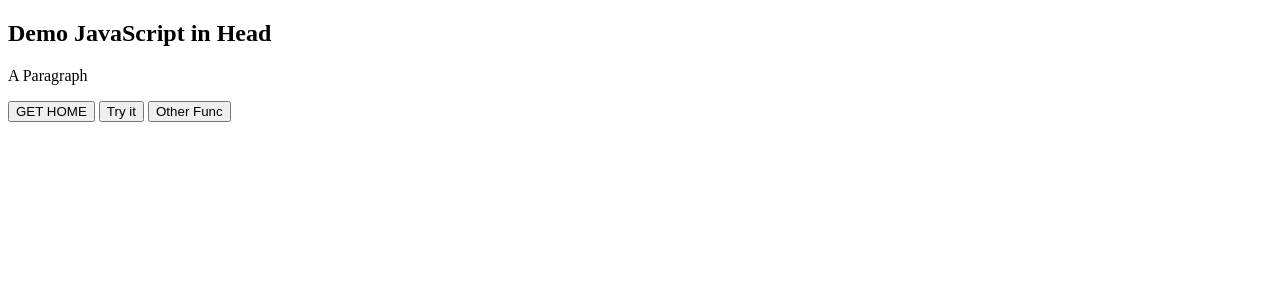
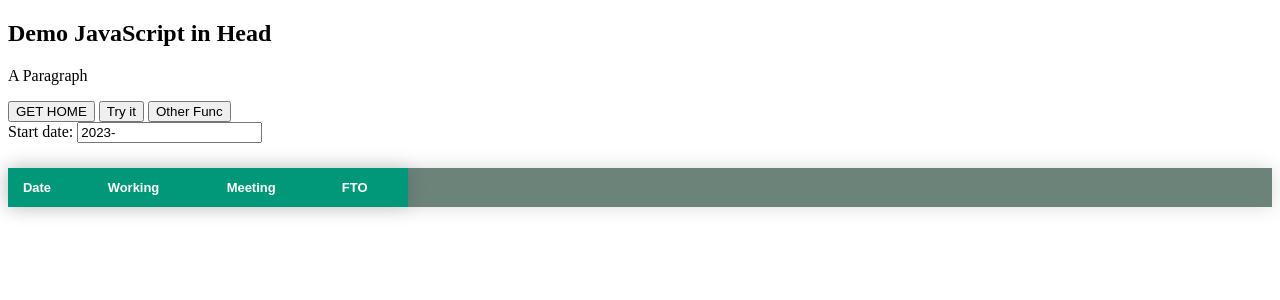
Before and after one commit to aecobb53/legba, a Python web app: template templates/get_timecard_chargecodes.html in a window 1280 px wide. Shown: the top 300 px of the page. Run offline with Jinja, Linux system fonts and the light colour scheme; the template is opened without the code that fills it, so the values that code supplies are empty.

Commit message:
some updates

```diff
--- a/templates/get_timecard_chargecodes.html
+++ b/templates/get_timecard_chargecodes.html
@@ -3,15 +3,63 @@
 <head>
 <script>
 async function get_home() {
-  console.log('About to get data from hamster timecard');
-  // const response = await fetch('https://httpbin.org/get');
-  const response = fetch('http://hamster.nax.lol:8201/');
-  // const response = await fetch('http://hamster.nax.lol:8201/');
-  // const myJson = await response.json();
-  // console.log('Hit home endpoint');
-  // console.log(myJson);
+    console.log('About to get data from hamster timecard');
+    // const response = await fetch('https://httpbin.org/get');
+    // const response = fetch('http://hamster.nax.lol:8201/');
+
+    // const day = new URLSearchParams({ day: '2023-06' });
+    // console.log(document.getElementById("start").value);
+    // console.log(document.getElementById("stop").value);
+    console.log(document.getElementById("date_search").value);
+    const day = new URLSearchParams({ day: document.getElementById("date_search").value });
+
+    // const response = await fetch(`http://hamster.nax.lol:8201/timecard?${date_string}`, {
+    const response = await fetch(`http://hamster.nax.lol:8201/timecard?${day}`, {
+        method: 'GET',
+    });
+    const chargeCodesByDate = await response.json();
+    console.log('Hit home endpoint');
+    console.log(chargeCodesByDate);
+
+    // for (const key in chargeCodesByDate) {
+    //     if (chargeCodesByDate.hasOwnProperty(key)) {
+    //         console.log(`${key}: ${chargeCodesByDate[key]}`);
+    //     }
+    // }
+    const dates = Object.keys(chargeCodesByDate)
+    // console.log(dates);
+    // console.log(dates[0]);
+    // dates.forEach((val) => console.log(val));
+    // dates.forEach((val) => console.log(chargeCodesByDate[val]));
+    dates.forEach((val) => populate_table(val, chargeCodesByDate[val]));
+
+    // populate_table(chargeCodesByDate)
 
 }
+function populate_table(date, item) {
+    // console.log('Adding item to table');
+    // console.log(date);
+    // console.log(item);
+
+    var row = document.getElementById("charge-code-table").insertRow(-1);
+
+    var x = row.insertCell(0);
+    x.innerHTML = date.slice(0,4)  + ' - ' + date.slice(4,6)  + ' - ' + date.slice(6,8);
+    // x.innerHTML = date;
+
+    // Working
+    var x = row.insertCell(1);
+    x.innerHTML = item['CHARGE.CODE.WORK'] || '-';
+
+    // Meeting
+    var x = row.insertCell(2);
+    x.innerHTML = item['CHARGE.CODE.MEETING'] || '-';
+
+    // FTO
+    var x = row.insertCell(3);
+    x.innerHTML = item['CHARGE.CODE.FTO'] || '-';
+
+};
 function myFunction() {
   document.getElementById("demo").innerHTML = "Paragraph changed.";
 }
@@ -57,6 +105,8 @@ function myFunction3() {
 
 }
 </script>
+
+
 </head>
 <body>
 <h2>Demo JavaScript in Head</h2>
@@ -66,5 +116,81 @@ function myFunction3() {
 <button type="button" onclick="myFunction()">Try it</button>
 <button type="button" onclick="myFunction2()">Other Func</button>
 
+<div>
+    <label for="start">Start date:</label>
+
+    <input type="text" id="date_search" name="fname" value="2023-">
+
+    <!-- <input type="date" id="start" name="date-start" value="2023-06-01" min="2023-01-01" max="2040-01-01"> -->
+    <!-- <input type="date" id="stop" name="date-end" value="2023-08-01" min="2023-01-01" max="2040-01-01"> -->
+</div>
+
+<div id="charge-code"; class="charge-code-div">
+    <table id="charge-code-table"; class="charge-code-table">
+        <thead>
+            <th scope="col">Date</th>
+            <th scope="col">Working</th>
+            <th scope="col">Meeting</th>
+            <th scope="col">FTO</th>
+        </thead>
+    </table>
+</div>
+
+<style>
+    .charge-code-div {
+        background-color:  #6c837a;
+        border-collapse: collapse;
+        margin: 25px 0;
+        font-size: 0.9em;
+        font-family: sans-serif;
+        min-width: 400px;
+        box-shadow: 0 0 20px rgba(0, 0, 0, 0.15);
+    }
+
+
+    .charge-code-table {
+        border-collapse: collapse;
+        margin: 25px 0;
+        font-size: 0.9em;
+        font-family: sans-serif;
+        min-width: 400px;
+        box-shadow: 0 0 20px rgba(0, 0, 0, 0.15);
+    }
+    .charge-code-table thead tr {
+        background-color: #009879;
+        color: #ffffff;
+        text-align: left;
+    }
+    .charge-code-table th,
+    .charge-code-table td {
+        padding: 12px 15px;
+    }
+    .charge-code-table tbody tr {
+        border-bottom: 1px solid #dddddd;
+    }
+
+    .charge-code-table tbody tr:nth-of-type(even) {
+        background-color: #f3f3f3;
+    }
+
+    .charge-code-table tbody tr:last-of-type {
+        border-bottom: 2px solid #009879;
+    }
+    /* .charge-code-table tbody tr.active-row {
+        font-weight: bold;
+        color: #009879;
+    } */
+
+
+
+
+
+
+
+
+
+
+</style>
+
 </body>
 </html>
```
Also changed, not shown: tests/unit/classes/test_timecard.py (+1 -1 lines).
